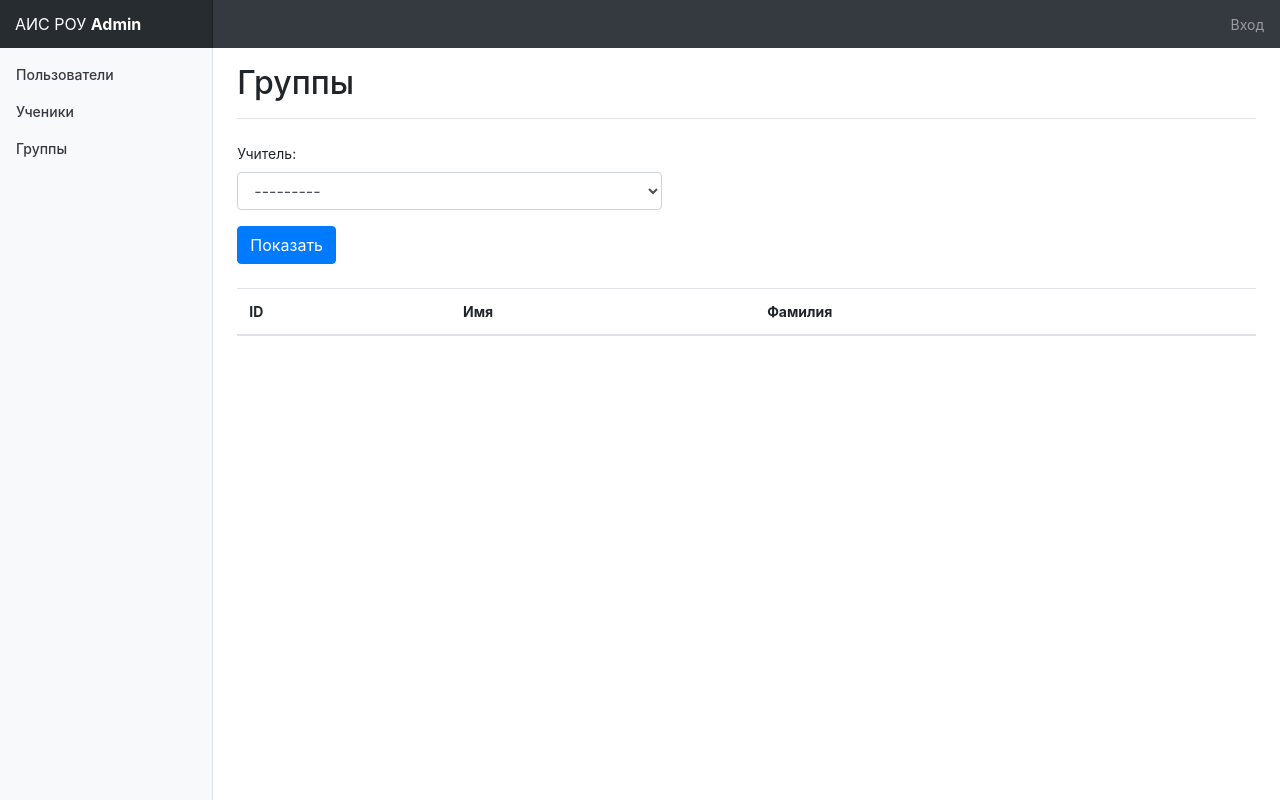
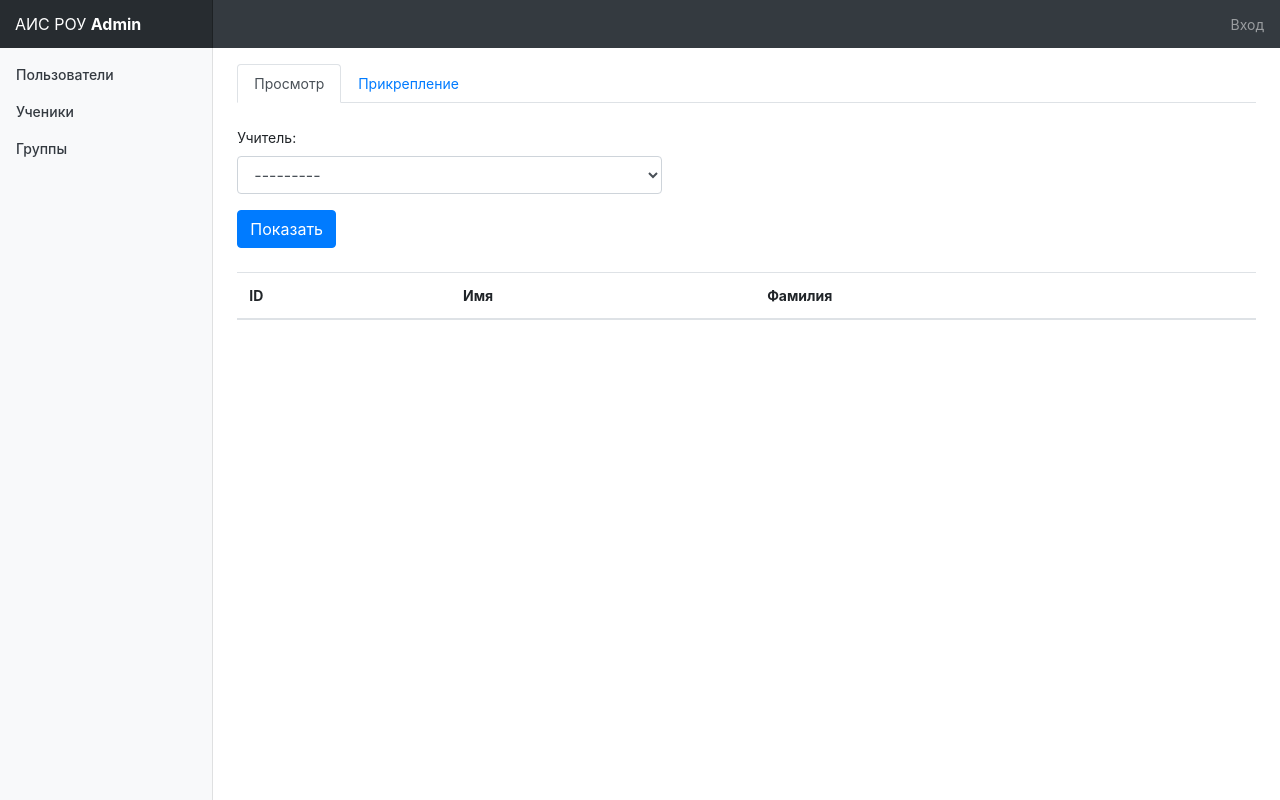
Before and after one commit to VitaliyBiletov/aisrou-django-backend-, a Django app: page /admin_panel/groups/ in a window 1280 px wide. Run offline with Django 3.2, Linux system fonts and the light colour scheme; data comes from the database, SQL or seed files in the repository; both versions use the stored data as it was after the commit; lists and menus that the app fills with data are empty; some libraries are stand-ins or nearby versions.

Commit message:
Переключение Tabs

```diff
--- /dev/null
+++ b/static/js/admin_panel/index.js
@@ -0,0 +1,9 @@
+$(document).ready(function(){
+    $( "#tabs" ).tabs();
+
+    $('#tabs a').on('click', function (e) {
+        e.preventDefault()
+        $('#tabs a').removeClass('active')
+        $(this).addClass('active')
+    })
+})
--- a/templates/admin_panel/base_admin.html
+++ b/templates/admin_panel/base_admin.html
@@ -6,6 +6,9 @@
     <title>{% block title %}{% endblock %}</title>
     <link rel="stylesheet" href="https://stackpath.bootstrapcdn.com/bootstrap/4.3.1/css/bootstrap.min.css" integrity="sha384-ggOyR0iXCbMQv3Xipma34MD+dH/1fQ784/j6cY/iJTQUOhcWr7x9JvoRxT2MZw1T" crossorigin="anonymous">
     <link rel="stylesheet" href="{% static 'css/dashboard.css' %}" />
+      <script src="https://code.jquery.com/jquery-1.12.4.js"></script>
+  <script src="https://code.jquery.com/ui/1.12.1/jquery-ui.js"></script>
+    <script type="application/javascript" src="{% static 'js/admin_panel/index.js' %}" ></script>
 <body>
 
 <nav class="navbar navbar-dark sticky-top bg-dark flex-md-nowrap p-0">
--- a/templates/admin_panel/groups.html
+++ b/templates/admin_panel/groups.html
@@ -6,13 +6,23 @@
 
 {% block content %}
 
-    <div class="d-flex justify-content-between flex-wrap flex-md-nowrap align-items-center pb-2 mb-3 border-bottom">
-        <h1 class="h2">Группы</h1>
-    </div>
-    <form class="my-4 chartjs-render-monitor" method="post">
+<div id="tabs">
+    <ul class="nav nav-tabs">
+      <li class="nav-item">
+        <a class="nav-link active" href="#tabs-1">Просмотр</a>
+      </li>
+      <li class="nav-item">
+        <a class="nav-link" href="#tabs-2">Прикрепление</a>
+      </li>
+    </ul>
+  <div class="tab-pane" id="tabs-1">
+<!--    <div class="d-flex justify-content-between flex-wrap flex-md-nowrap align-items-center pb-2 mb-3 border-bottom">-->
+<!--        <h1 class="h2">Группы</h1>-->
+<!--    </div>-->
+    <form id="group_view_form" class="my-4 chartjs-render-monitor" method="post">
         {% csrf_token %}
         {{ logo_groups_form }}
-        <button type="submit" class="btn btn-primary mt-3">Показать</button>
+        <button type="submit" id="button_view" class="btn btn-primary mt-3">Показать</button>
     </form>
     <table class="table mt-3">
       <thead>
@@ -32,5 +42,14 @@
         {% endfor %}
       </tbody>
     </table>
+  </div>
+  <div class="tab-pane" id="tabs-2">
+      <form class="my-4 chartjs-render-monitor" method="post">
+        {% csrf_token %}
+        {{ logo_groups_form }}
+        <button type="submit" id="button_attachment" class="btn btn-primary mt-3">Показать</button>
+      </form>
+  </div>
+</div>
 
 {% endblock %}
```
Also changed, not shown: db.sqlite3.
